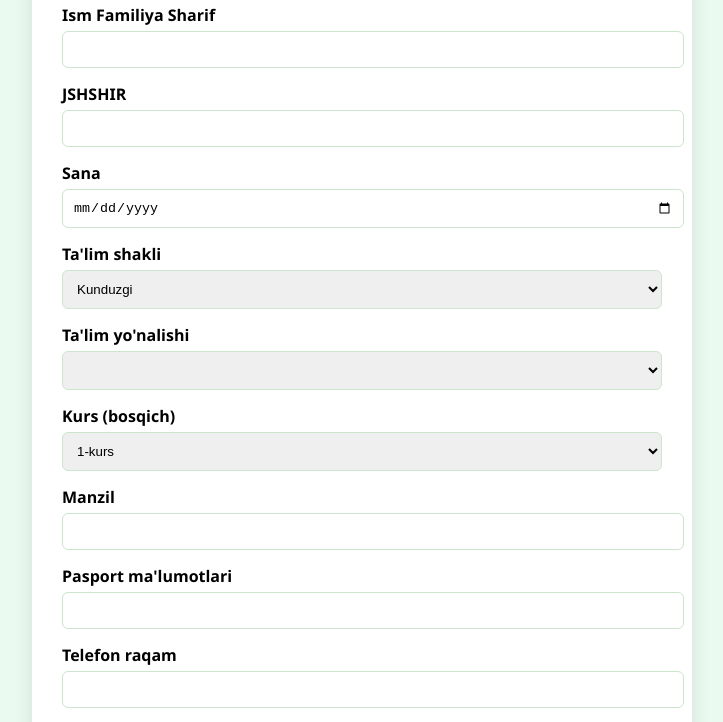
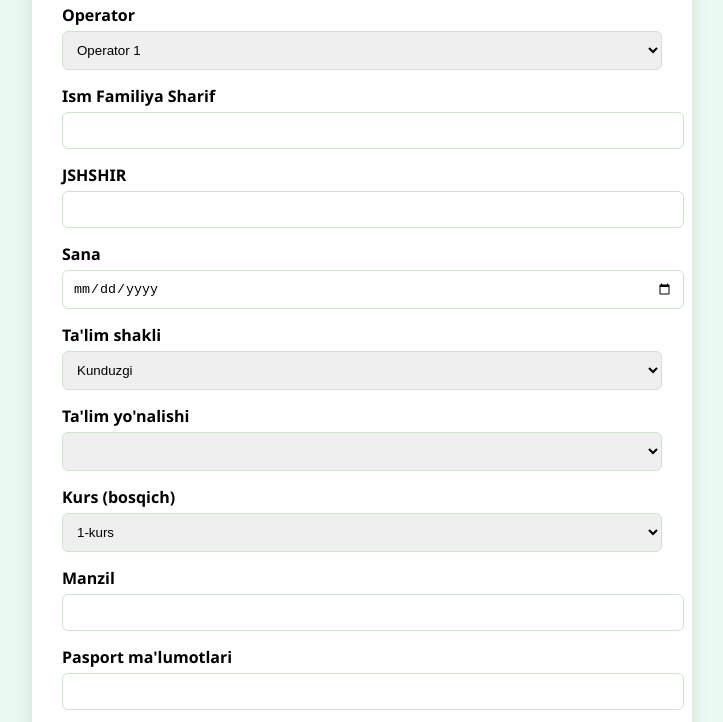
Before and after one commit to Rahmat555/ShartnomaOriental2, a website: page public/index.html in a window 1280 px wide. Shown: the part 147-869 px from the top of the page, without its empty margins (278-1001 px from the left). Drawn offline with Linux system fonts and the light colour scheme.

Commit message:
Update index.html

```diff
--- a/public/index.html
+++ b/public/index.html
@@ -69,7 +69,13 @@
 <body>
   <div class="container">
     <h2>Talaba kontrakti yaratish</h2>
-
+    <div class="form-group">
+      <label for="operator">Operator</label>
+      <select id="operator">
+        <option value="operator_1">Operator 1</option>
+        <option value="operator_2">Operator 2</option>
+      </select>
+    </div>
     <div class="form-group"><label>Ism Familiya Sharif</label><input id="name" /></div>
     <div class="form-group"><label>JSHSHIR</label><input id="jshshir" /></div>
     <div class="form-group"><label>Sana</label><input id="birthdate" type="date" /></div>
@@ -219,6 +225,7 @@
       const dir = document.getElementById('direction').value;
       const amount = contractPrices[type]?.[dir] || 0;
       const course = document.getElementById('course').value;
+      const operator = document.getElementById('operator').value;
 
       return {
         name: document.getElementById('name').value,
@@ -230,9 +237,11 @@
         passport: document.getElementById('passport').value,
         phone: document.getElementById('phone').value,
         contractAmount: amount,
-        course: course
-      };
-    }
+        course: course,
+        operator: operator
+        };
+      }
+
 
 
     async function startPDFGeneration() {
```
